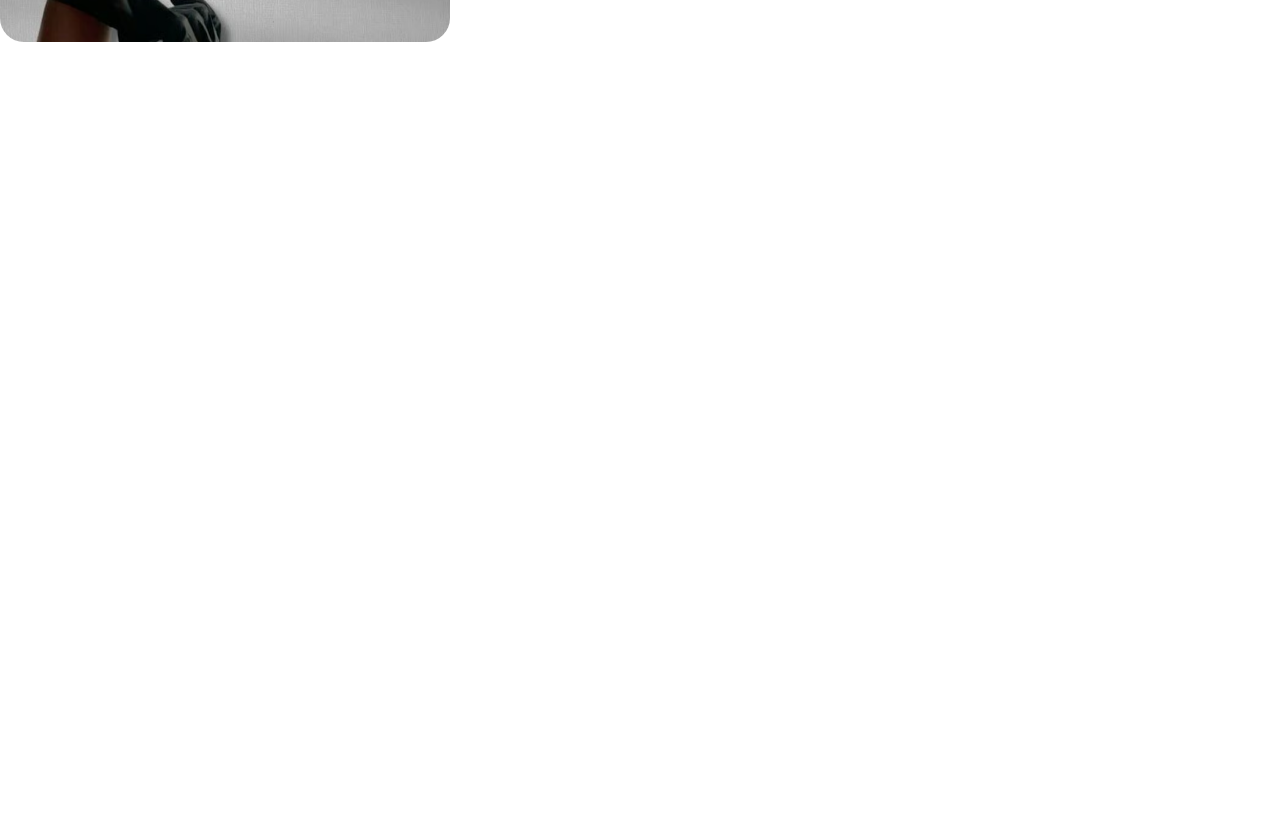
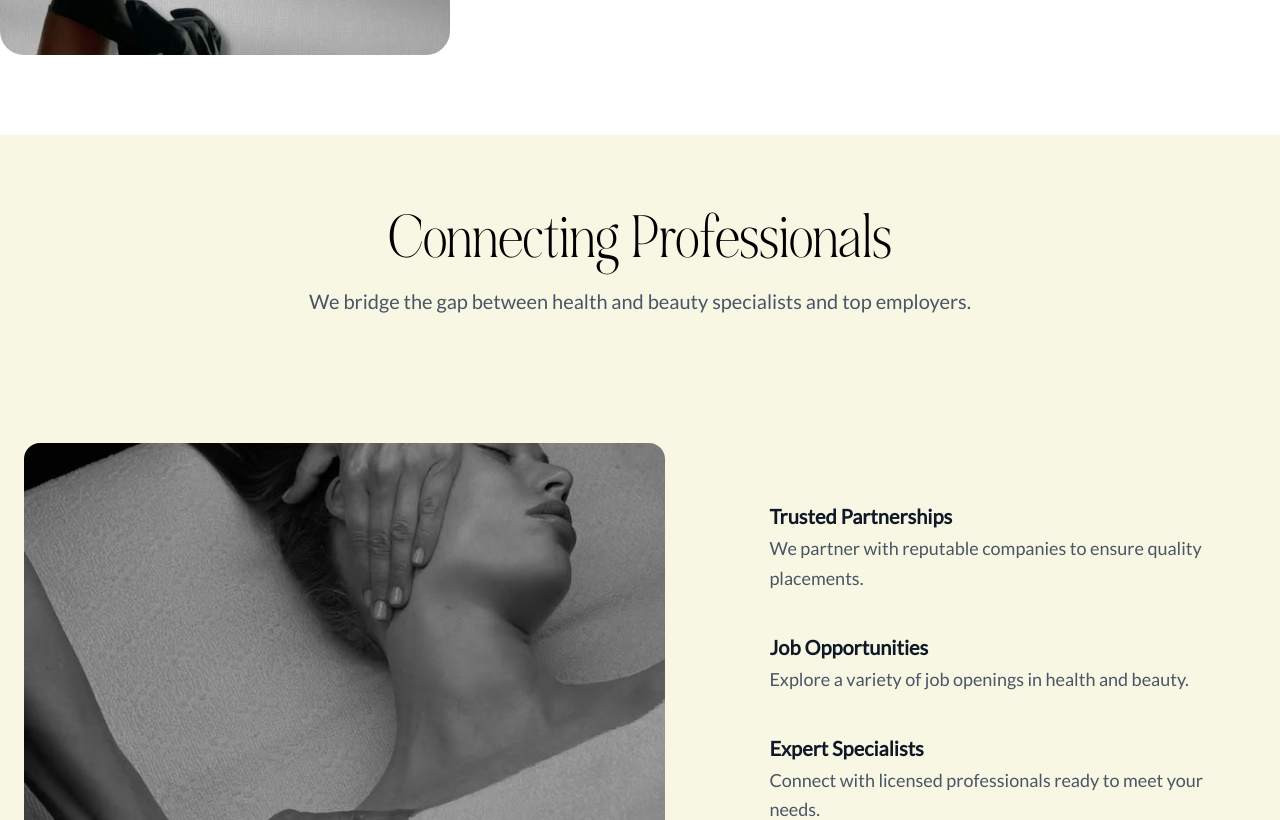
Before and after one commit to code-bd-sana/glowGigs, a Next.js app: page / in a window 1280 px wide. Shown: the part 1980-2800 px from the top of the page. Before the commit the page ends 2022 px from the top, so only its background shows below. Built offline with nearby package versions, Linux system fonts and the light colour scheme.

Commit message:
community and proffesional component added

```diff
--- a/app/page.tsx
+++ b/app/page.tsx
@@ -1,9 +1,9 @@
 import HomeBanner from "@/components/HomeBanner";
-import Button from "@/components/shared/Button";
-import SectionHeader from "@/components/shared/SectionHeader/SectionHeader";
 import FindYourPerfect from "@/components/FindYourPerfect/FindYourPerfect";
 import OurMission from "@/components/OurMission/OurMission";
 import NavBar from "@/components/NavBar";
+import ConnectingProfessionals from "@/components/ConnectingProfessionals/ConnectingProfessionals";
+import Community from "@/components/Community/Community";
 
 export default function Page() {
   return (
@@ -12,6 +12,8 @@ export default function Page() {
       <HomeBanner></HomeBanner>
       <FindYourPerfect />
       <OurMission />
+      <ConnectingProfessionals/>
+      <Community/>
     </div>
   );
 }
--- /dev/null
+++ b/components/Community/Community.tsx
@@ -0,0 +1,48 @@
+"use client";
+import React from "react";
+import SectionHeader from "../shared/SectionHeader/SectionHeader";
+
+const Community = () => {
+  return (
+    <section className="bg-white py-24">
+      <div className="max-w-2xl mx-auto text-center px-4">
+        {/* Heading */}
+
+        <SectionHeader
+          title="Join Our Community Today"
+          subtitle="Connect with top health and beauty professionals"
+          align="center"
+        />
+
+        {/* Form */}
+        <form className="space-y-6">
+          <div className="text-left">
+            <label
+              htmlFor="name"
+              className="block  font-medium text-black mb-2"
+            >
+              Your Name
+            </label>
+            <input
+              type="text"
+              id="name"
+              placeholder="Enter your full name"
+              className="w-full border border-gray-300 rounded-lg px-4 py-3 text-gray-800 focus:outline-none focus:ring-1 focus:ring-gray-400"
+            />
+          </div>
+
+          <div>
+            <button
+              type="submit"
+              className="bg-black text-white  text-lg px-12 py-4 rounded-full hover:bg-gray-900 transition-all"
+            >
+              Submit Application
+            </button>
+          </div>
+        </form>
+      </div>
+    </section>
+  );
+};
+
+export default Community;
--- /dev/null
+++ b/components/ConnectingProfessionals/ConnectingProfessionals.tsx
@@ -0,0 +1,65 @@
+"use client";
+import React from "react";
+import Image from "next/image";
+import SectionHeader from "../shared/SectionHeader/SectionHeader";
+
+const ConnectingProfessionals = () => {
+  return (
+    <section className="bg-[#f7f7e3] mt-20 py-20">
+      <div className="max-w-7xl mx-auto px-6 mb-32 text-center">
+        {/* Header */}
+        <SectionHeader
+          title="Connecting Professionals"
+          subtitle="We bridge the gap between health and beauty specialists and top employers."
+          align="center"
+        />
+      </div>
+
+      {/* Content Section */}
+      <div className="max-w-7xl mx-auto mt-16 flex flex-col md:flex-row items-center justify-between gap-26 px-6">
+        {/* Image */}
+        <div className="w-full md:w-[812px] md:h-[440.5px]">
+          <Image
+            src="/Home/spa.avif"
+            alt="Massage therapy professional"
+            width={700}
+            height={500}
+            className="rounded-2xl object-cover w-full h-auto"
+          />
+        </div>
+
+        {/* Text Content */}
+        <div className="w-full md:w-1/2 space-y-10">
+          <div>
+            <p className="text-xl font-semibold text-gray-900">
+              Trusted Partnerships
+            </p>
+            <p className="text-gray-600 mt-1 text-lg leading-relaxed">
+              We partner with reputable companies to ensure quality placements.
+            </p>
+          </div>
+
+          <div>
+            <p className="text-xl font-semibold text-gray-900">
+              Job Opportunities
+            </p>
+            <p className="text-gray-600 mt-1 text-lg leading-relaxed">
+              Explore a variety of job openings in health and beauty.
+            </p>
+          </div>
+
+          <div>
+            <p className="text-xl font-semibold text-gray-900">
+              Expert Specialists
+            </p>
+            <p className="text-gray-600 mt-1 text-lg leading-relaxed">
+              Connect with licensed professionals ready to meet your needs.
+            </p>
+          </div>
+        </div>
+      </div>
+    </section>
+  );
+};
+
+export default ConnectingProfessionals;
--- a/components/HomeBanner.tsx
+++ b/components/HomeBanner.tsx
@@ -3,7 +3,7 @@ import React from "react";
 const HomeBanner = () => {
   return (
     <div
-      className="min-h-screen flex flex-col items-center pt-20 px-4"
+      className="min-h-screen flex flex-col pt-20"
       style={{
         background: "linear-gradient(135deg, #f0efca, #83a7dc)",
         backgroundSize: "cover",
@@ -11,6 +11,7 @@ const HomeBanner = () => {
         backgroundRepeat: "no-repeat",
       }}
     >
+        <div className="">
       <div className="text-center">
         <div className="flex justify-center">
             <h1 className="text-[56px] leading-[73px] max-w-xl font-extrabold text-white mb-16">
@@ -24,12 +25,12 @@ const HomeBanner = () => {
           Get Started
         </button>
 
-         <h1 className="text-[56px] leading-[73px] max-w-5xl font-extrabold text-white mt-4">
+         <h1 className="text-[56px] text-center mx-auto leading-[73px] max-w-5xl font-extrabold text-white mt-4">
           Employers, find your next star
         </h1>
       </div>
 
-      <div className="mt-10 grid grid-cols-1 text-[#363972] sm:grid-cols-3 gap-3 text-center">
+      <div className="mt-10 max-w-7xl mx-auto px-2 lg:px-0 grid grid-cols-1 text-[#363972] mb-16 md:grid-cols-3 gap-3 text-center">
         <div className="bg-[#ccd9e0] p-12 ">
           <p className="text-xl font-semibold mb-4">
             Find Specialists
@@ -51,6 +52,10 @@ const HomeBanner = () => {
           <p className="">Join our growing network today.</p>
         </div>
       </div>
+
+</div>
+
+
     </div>
   );
 };
--- a/components/NavBar.tsx
+++ b/components/NavBar.tsx
@@ -14,8 +14,8 @@ const NavBar = () => {
   };
 
   return (
-    <nav className="sticky top-0 z-10 py-[28px] px-8 bg-white">
-      <div className='max-w-6xl mx-auto flex justify-between items-center'>
+    <nav className="sticky top-0 z-10 py-[28px] px-8 bg-white shadow-lg">
+      <div className='max-w-7xl mx-auto flex justify-between items-center'>
         <div>
           <Link href="/">
             <div className="text-2xl font-medium text-gray-800 cursor-pointer">GlowGigs</div>
--- a/components/shared/SectionHeader/SectionHeader.tsx
+++ b/components/shared/SectionHeader/SectionHeader.tsx
@@ -3,7 +3,7 @@ import React from "react";
 type SectionProps = {
   title: string;
   subtitle?: string;
-  description: string;
+  description?: string;
   align?: "center" | "left" | "right"; // text alignment
   className?: string; // extra classes
 };
@@ -25,15 +25,15 @@ const SectionHeader: React.FC<SectionProps> = ({
 
   return (
     <div className={`${alignmentClass} ${className}`}>
-      <h2 className="text-2xl text-black md:text-4xl lg:text-5xl mb-2">
+      <h2 className="text-2xl text-black md:text-4xl font-medium lg:text-5xl mb-2">
         {title}
       </h2>
       {subtitle && (
-        <h3 className="text-base md:text-lg lg:text-xl w-full md:w-11/12 font-medium mb-2">
+        <p className="text-base text-gray-600 md:text-lg lg:text-xl text-center  font-medium my-6">
           {subtitle}
-        </h3>
+        </p>
       )}
-      <p className="text-base text-gray-600 my-8 w-full md:w-9/12">
+      <p className="text-base text-gray-600 my-6 w-full md:w-9/12">
         {description}
       </p>
     </div>
```
Also changed, not shown: public/Home/spa.avif (added).
